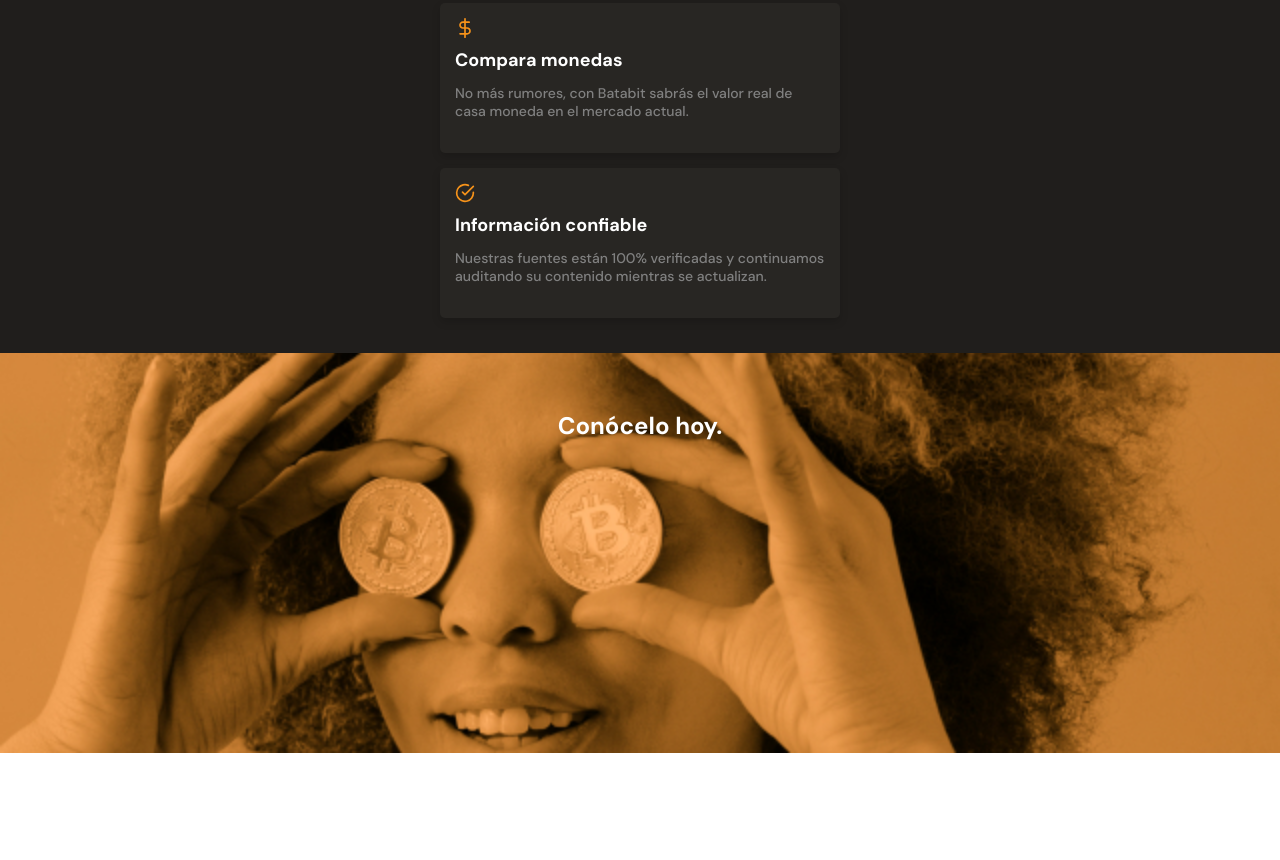
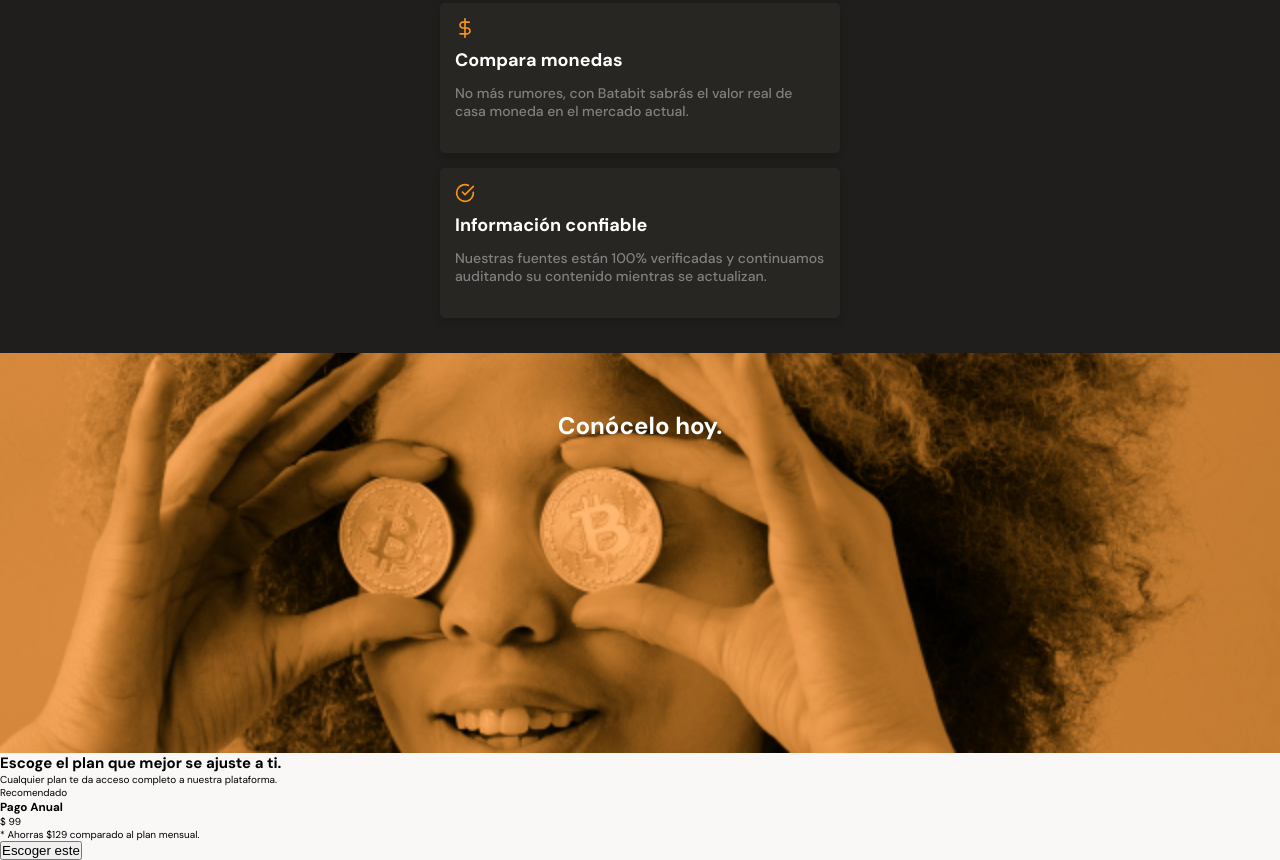
Before and after one commit to felipemunozca/platzi_maquetacionMobileFirst, a plain HTML site: page index.html in a window 1280 px wide. Shown: the part 1637-2497 px from the top of the page. Before the commit the page ends 2390 px from the top, so only its background shows below. Drawn offline with Linux system fonts and the light colour scheme.

Commit message:
Clase 22 completada.

```diff
--- a/index.html
+++ b/index.html
@@ -19,7 +19,7 @@
         <div class="header__title-container">
             <h1>La próxima revolución en el intercambio de criptomonedas</h1>
             <p>Batatabit te ayuda a navegar entre los diferentes precios y tendencias</p>
-            <a href="" class="header__button">Conoce Nuestros Planes <span></span> </a>
+            <a href="#planes" class="header__button">Conoce Nuestros Planes <span></span> </a>
         </div>
     </header>
     <main>
@@ -122,7 +122,24 @@
         <section class="bitcoin-img-container">
             <h2>Conócelo hoy.</h2>
         </section>
-        <section></section>
+
+        <section class="main-plans-container" id="planes">
+            <div class="plans__title">
+                <h2>Escoge el plan que mejor se ajuste a ti.</h2>
+                <p>Cualquier plan te da acceso completo a nuestra plataforma.</p>
+            </div>
+            <section class="plans-container__slider">
+                <article class="plans-container__card">
+                    <p>Recomendado</p>
+                    <div>
+                        <h3>Pago Anual</h3>
+                        <p><span>$</span> 99</p>
+                        <p>* Ahorras $129 comparado al plan mensual.</p>
+                        <button>Escoger este <span></span></button>
+                    </div>
+                </article>
+            </section>
+        </section>
     </main>
     <footer></footer>
 
```
